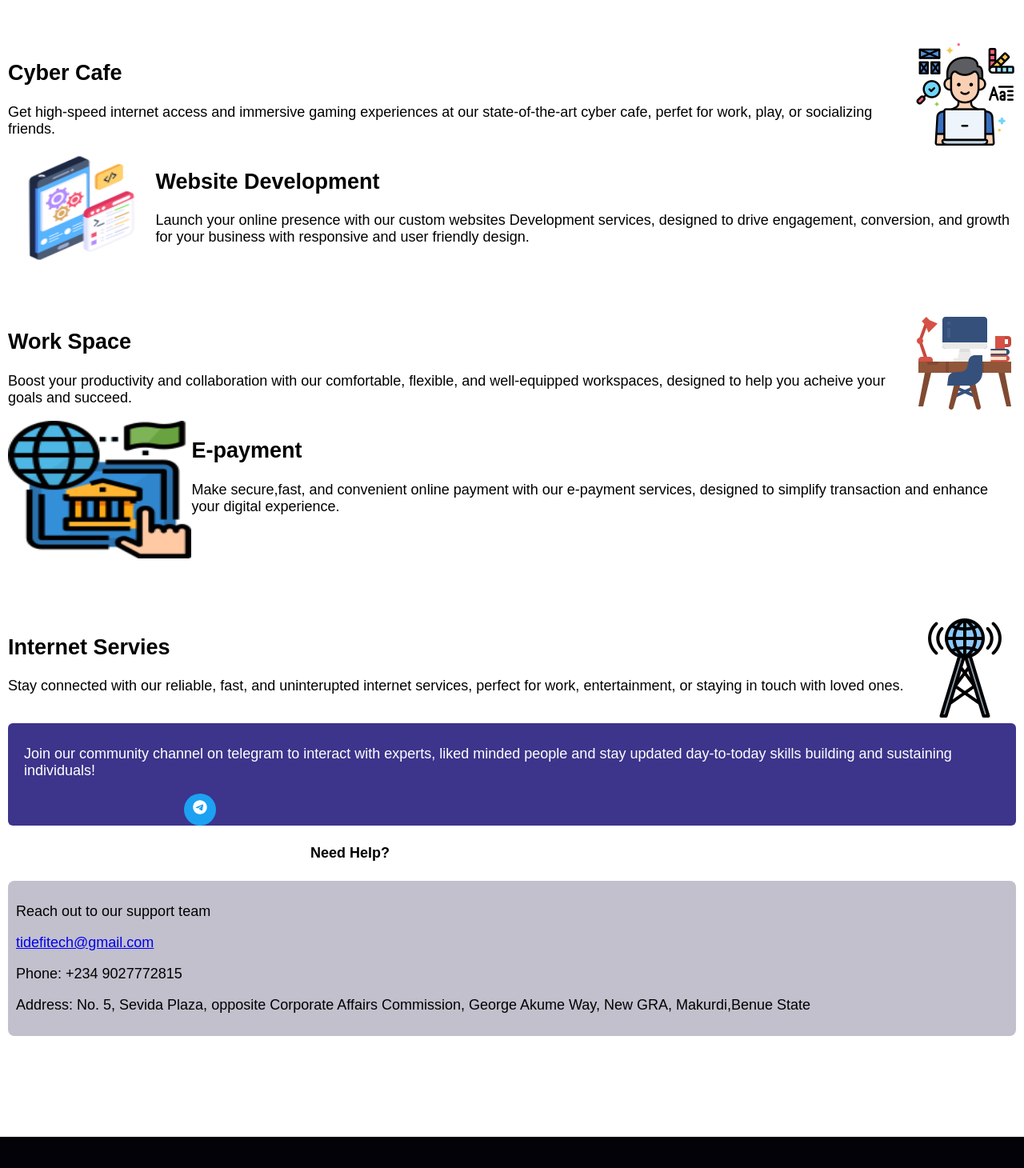
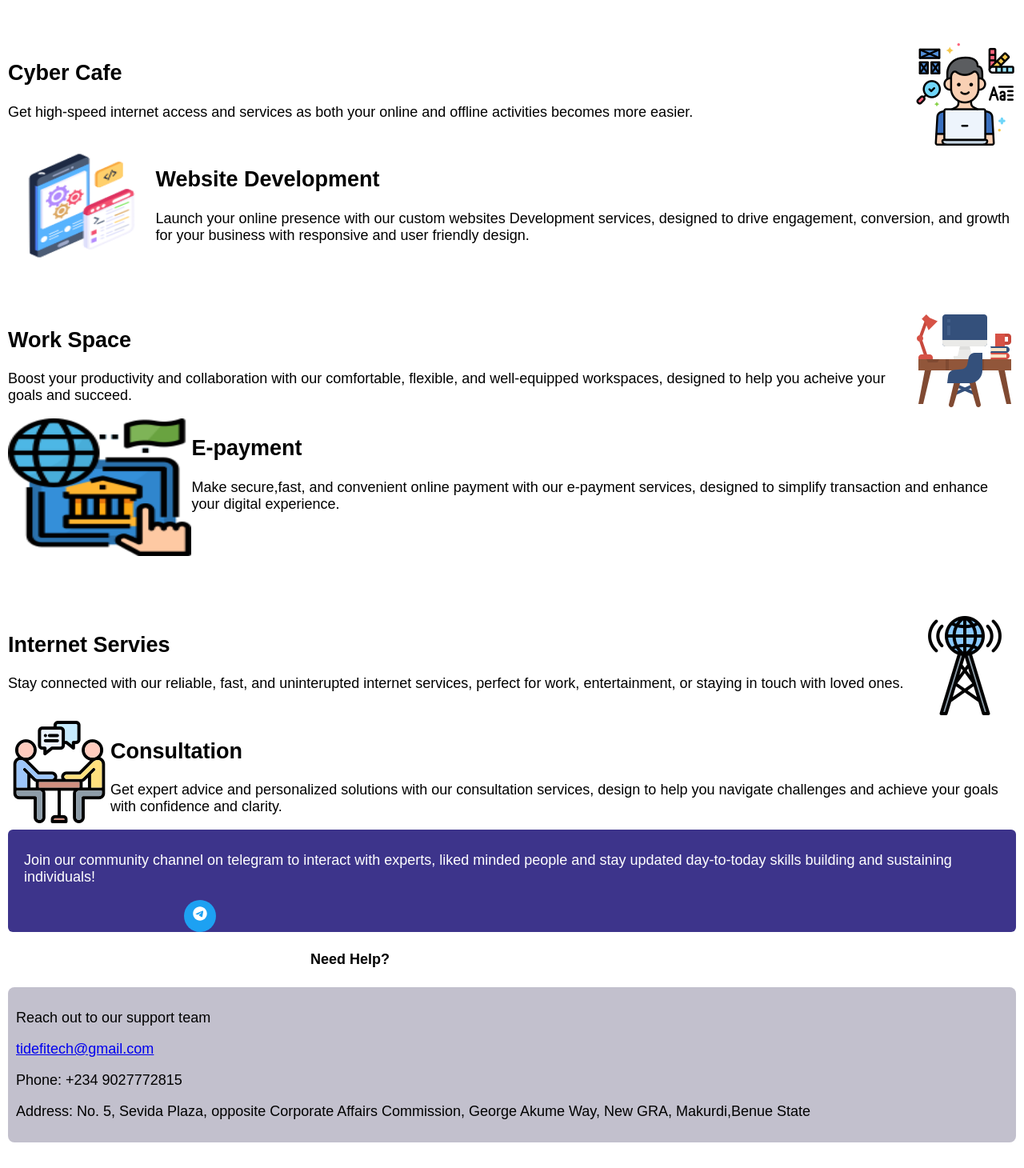
Before and after one commit to Wasem1209/Tidef-itech, a React (Vite) app in the folder frontend/: page /services in a window 1280 px wide. Shown: the part 700-2160 px from the top of the page at 80% size. Built offline with nearby package versions, Linux system fonts and the light colour scheme.

Commit message:
worked on footer home page

```diff
--- a/frontend/src/App.jsx
+++ b/frontend/src/App.jsx
@@ -83,7 +83,7 @@ const App = () => {
     <FaLinkedinIn />
 
   </a>
-  <a href="" target="_blank" rel="noopener noreferrer" className="social-circle whatsapp">
+  <a href="https://wa.me/2349027772815" target="_blank" rel="noopener noreferrer" className="social-circle whatsapp">
     <FaWhatsapp />
   </a>
 </div>
--- a/frontend/src/components/Home.css
+++ b/frontend/src/components/Home.css
@@ -1,3 +1,10 @@
+.body {
+  font-family: 'Segoe UI', Tahoma, Geneva, Verdana, sans-serif;
+  padding: 0;
+  margin: 0;
+  overflow-x: hidden;
+}
+
 .home-container {
  background-image: url(/images/modif.jpg);
   background-size: contain;
@@ -81,9 +88,9 @@
   }
 
   .circle-image {
-    width: 281px;
+    width: 70%;
     padding-left: 1.1rem;
-    height: 200px;
+    height: 80%;
     border-radius: 50%;
     overflow: hidden;
     display: flex;
@@ -305,11 +312,11 @@ text-align: center;
 /*Reserve space for me */
 .boo {
   display: flex;
-  width: 310px;
+  width: 300px;
   text-align: center;
   border: solid #3d348b;
   margin-top: 20px;
-  border-left-color:#009b1f ;
+  border-top-color:#f35b04 ;
   border-right-color: #f35b04;
   font-size: 1.2rem;
   margin-left: 2.6rem;
--- a/frontend/src/components/Services.css
+++ b/frontend/src/components/Services.css
@@ -1,3 +1,9 @@
+.body {
+    font-family: 'Segoe UI', Tahoma, Geneva, Verdana, sans-serif;
+    padding: 0;
+    margin: 0;
+}
+
 .serv {
     color: rgb(251, 108, 6);
 }
--- a/frontend/src/components/Services.jsx
+++ b/frontend/src/components/Services.jsx
@@ -34,7 +34,7 @@ const Services = () => {
     <div className="services">
       <div className="graphics">
         <h2>Cyber Cafe</h2>
-        <p>Get high-speed internet access and immersive gaming experiences at our state-of-the-art cyber cafe, perfet for work, play, or socializing friends.</p>
+        <p>Get high-speed internet access and services as both your online and offline activities becomes more easier.</p>
       </div>
       <div className="grap-p">
         <img src="/images/4661316.png" alt="graphic icon" className="graphic" />
@@ -79,6 +79,15 @@ const Services = () => {
         <img src="/images/8445962.png" alt="graphic icon" className="graphic" />
       </div>
     </div>
+    <div className="services">
+      <div className="grap-p">
+        <img src="/images/8976488.png" alt="" className="graphic" />
+      </div>
+      <div className="graphics">
+        <h2>Consultation</h2>
+        <p>Get expert advice and personalized solutions with our consultation services, design to help you navigate challenges and achieve your goals with confidence and clarity.</p>
+      </div>
+    </div>
     </>
   );
 };
--- a/frontend/src/index.css
+++ b/frontend/src/index.css
@@ -6,7 +6,7 @@ body {
   }
 
   header {
-    display: fixed;
+    display: flex;
 
     justify-content: space-between;
     align-items: center;
```
